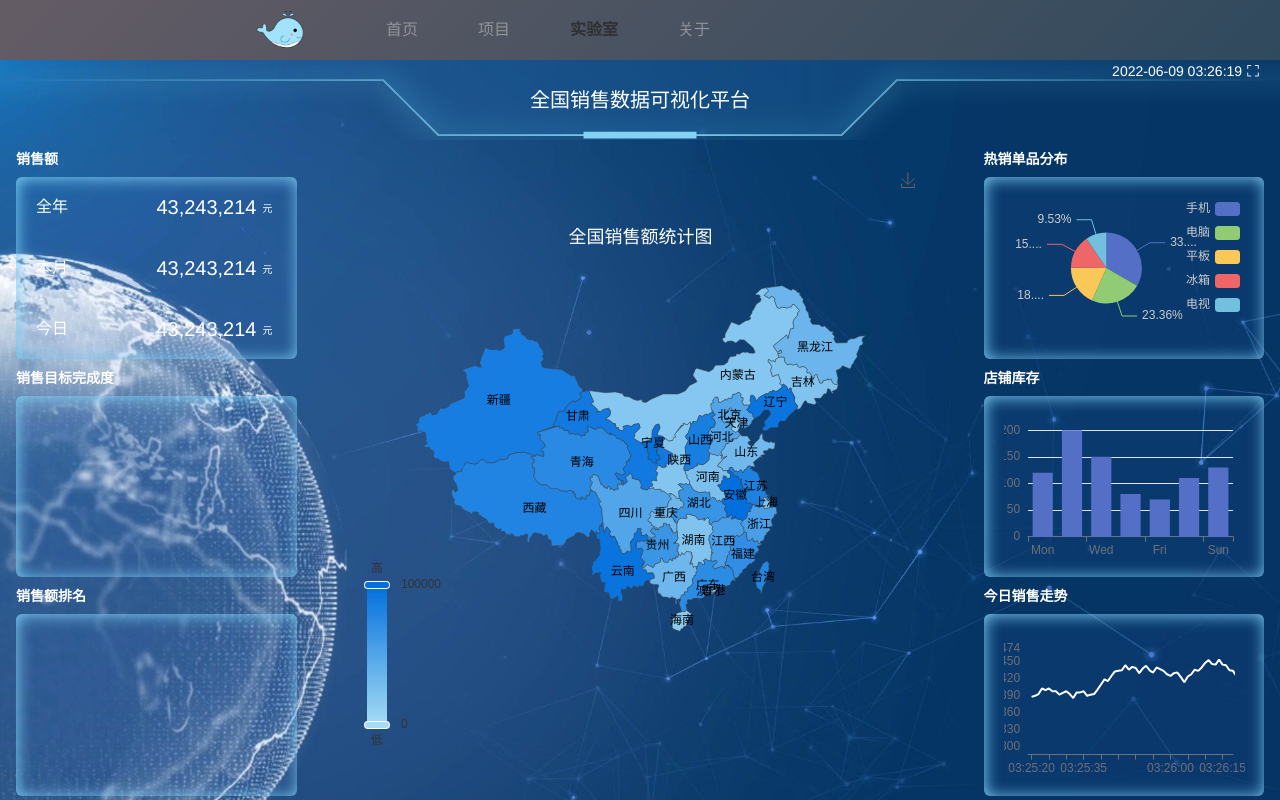
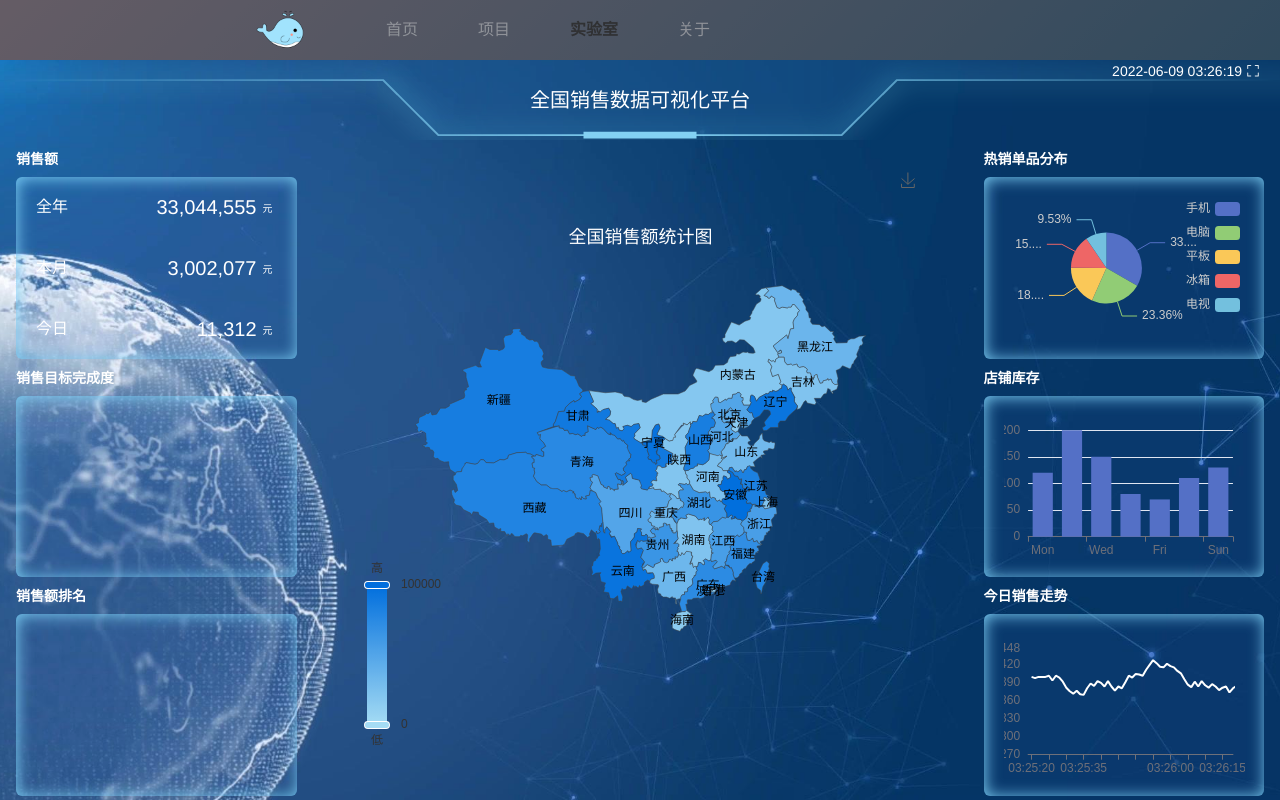
Before and after one commit to snail-lu/portfolio-vue, a Vue app: page /#/demo/dynamic-chart in a window 1280 px wide. Built offline with nearby package versions, Linux system fonts and the light colour scheme; no server answers; sample sign-in values are in the browser's storage; what vue-simple-uploader would draw is missing.

Commit message:
提取销售额为countChart

```diff
--- /dev/null
+++ b/src/components/Charts/CountChart.vue
@@ -0,0 +1,88 @@
+<template>
+    <div class="sales-amount-box flex-box-column flex-h-between">
+        <div class="amount-item flex-box flex-h-between flex-v-center">
+            <span class="label">全年</span>
+            <countTo :startVal="oldAnnualQuota" :endVal="annualQuota" :duration="1000" class="amount"></countTo>
+        </div>
+        <div class="amount-item flex-box flex-h-between flex-v-center">
+            <span class="label">本月</span>
+            <countTo :startVal="oldMonthlyQuota" :endVal="monthlyQuota" :duration="1000" class="amount"></countTo>
+        </div>
+        <div class="amount-item flex-box flex-h-between flex-v-center">
+            <span class="label">今日</span>
+            <countTo :startVal="oldDailyQuota" :endVal="dailyQuota" :duration="1000" class="amount"></countTo>
+        </div>
+    </div>
+</template>
+
+<script>
+import countTo from 'vue-count-to'
+import { randomData } from '@/utils/index'
+export default {
+    components: {
+        countTo
+    },
+    data() {
+        return {
+            oldAnnualQuota: 33043243,
+            oldMonthlyQuota: 3000765,
+            oldDailyQuota: 10000,
+            annualQuota: 33043243,
+            monthlyQuota: 3000765,
+            dailyQuota: 10000,
+            timer: null
+        }
+    },
+    beforeDestroy() {
+        if (this.timer) {
+            clearInterval(this.timer)
+            this.timer = null
+        }
+    },
+    mounted() {
+        this.updateData()
+    },
+    methods: {
+        updateData() {
+            this.timer = setInterval(() => {
+                const { annualQuota, monthlyQuota, dailyQuota } = this
+                const n = randomData(1000, 10000)
+                console.log(n, 'n')
+                this.oldAnnualQuota = annualQuota
+                this.oldMonthlyQuota = monthlyQuota
+                this.oldDailyQuota = dailyQuota
+                this.annualQuota = annualQuota + n
+                this.monthlyQuota = monthlyQuota + n
+                this.dailyQuota = dailyQuota + n
+            }, 3000)
+        }
+    }
+}
+</script>
+
+<style lang="scss" scoped>
+.sales-amount-box {
+    height: 100%;
+}
+.amount-item {
+    .label {
+        font-size: 16px;
+    }
+    .amount {
+        position: relative;
+        margin-right: 20px;
+        font-size: 20px;
+        line-height: 1;
+
+        &::after {
+            position: absolute;
+            content: '元';
+            display: block;
+            bottom: 3px;
+            right: -16px;
+            font-size: 10px;
+            line-height: 1;
+        }
+    }
+}
+</style>
--- a/src/views/demo/dynamicChart/index.vue
+++ b/src/views/demo/dynamicChart/index.vue
@@ -11,21 +11,7 @@
             <el-col :xs="24" :sm="24" :md="6" :lg="6" class="page-content-col">
                 <div class="grid-content flex-box-column flex-h-around">
                     <panel title="销售额" height="32%">
-                        <div class="sales-amount-box flex-box-column flex-h-between">
-                            <div class="amount-item flex-box flex-h-between flex-v-center">
-                                <span class="label">全年</span>
-                                <!-- <span class="amount"></span> -->
-                                <countTo :startVal="432112" :endVal="43243214" :duration="1000" class="amount"></countTo>
-                            </div>
-                            <div class="amount-item flex-box flex-h-between flex-v-center">
-                                <span class="label">本月</span>
-                                <countTo :startVal="432112" :endVal="43243214" :duration="1000" class="amount"></countTo>
-                            </div>
-                            <div class="amount-item flex-box flex-h-between flex-v-center">
-                                <span class="label">今日</span>
-                                <countTo :startVal="432112" :endVal="43243214" :duration="1000" class="amount"></countTo>
-                            </div>
-                        </div>
+                        <count-chart />
                     </panel>
                     <panel title="销售目标完成度" height="32%">
                         <liquid-chart />
@@ -40,9 +26,6 @@
                     <panel :showBgColor="false">
                         <map-chart />
                     </panel>
-                    <!-- <panel title="销售额统计" height="33%">
-                        <area-chart />
-                    </panel> -->
                 </div>
             </el-col>
             <el-col :xs="24" :sm="24" :md="6" :lg="6" class="page-content-col">
@@ -72,7 +55,7 @@ import BarChart from '@/components/Charts/BarChart.vue'
 import MapChart from '@/components/Charts/MapChart.vue'
 import LiquidChart from '@/components/Charts/LiquidChart.vue'
 import fullScreenMixins from '@/mixins/fullScreenMixins'
-import countTo from 'vue-count-to'
+import CountChart from '@/components/Charts/CountChart.vue'
 export default {
     mixins: [fullScreenMixins],
     components: {
@@ -83,7 +66,7 @@ export default {
         BarChart,
         MapChart,
         LiquidChart,
-        countTo
+        CountChart
     },
     data() {
         return {
@@ -156,30 +139,5 @@ export default {
     height: 100%;
     padding: 0 16px;
     box-sizing: border-box;
-
-    .sales-amount-box {
-        height: 100%;
-    }
-    .amount-item {
-        .label {
-            font-size: 16px;
-        }
-        .amount {
-            position: relative;
-            margin-right: 20px;
-            font-size: 20px;
-            line-height: 1;
-
-            &::after {
-                position: absolute;
-                content: '元';
-                display: block;
-                bottom: 3px;
-                right: -16px;
-                font-size: 10px;
-                line-height: 1;
-            }
-        }
-    }
 }
 </style>
```
